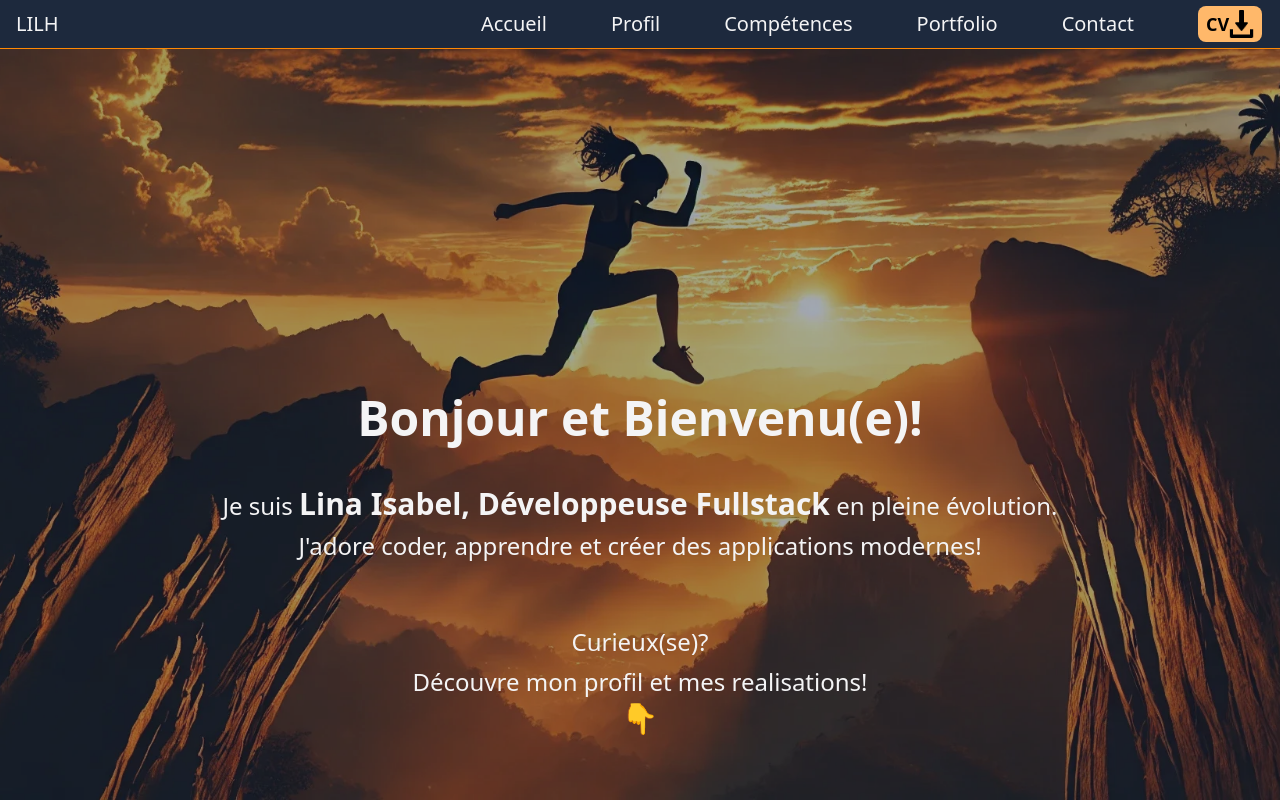
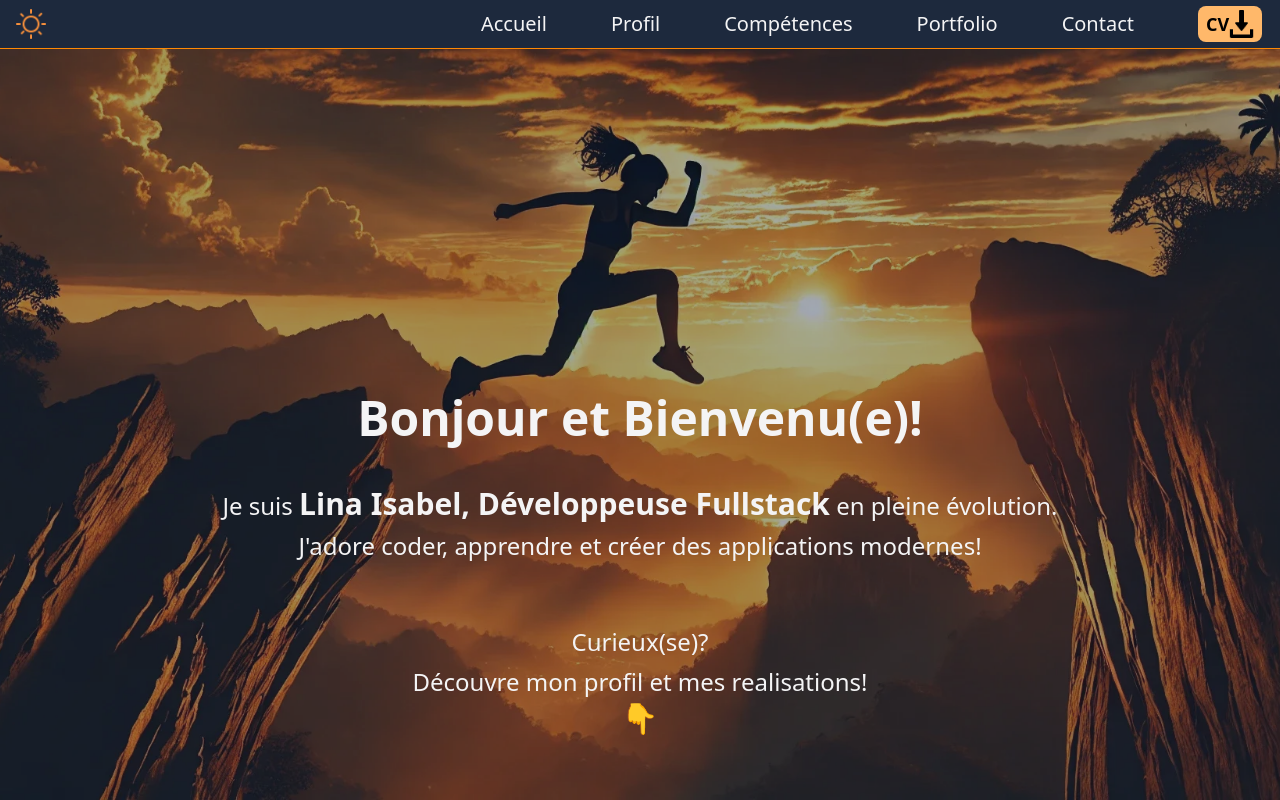
Before and after one commit to LinaIsabelLH/Portfolio, a Next.js app: page / in a window 1280 px wide. Shown: the top 800 px of the page. Built offline with nearby package versions, Linux system fonts and the light colour scheme.

Commit message:
mise en place responsive style header, profile en cours

```diff
--- a/components/Header.tsx
+++ b/components/Header.tsx
@@ -1,18 +1,23 @@
 import React from "react";
 import { Link } from "react-scroll";
 import CVDownloadBtn from "./CVDownloadBtn";
+import Image from "next/image";
 
 const Header = () => {
   return (
     <header className="fixed flex-auto bg-slate-800 text-zinc-100 p-4 w-full top-0 z-50 border-b border-orange-400">
-      <nav className="container mx-auto flex justify-between items-center h-4 font-body font-medium text-xl ">
-        <h1>LILH</h1>
+      <nav className="container mx-auto flex justify-between items-center h-4 font-body font-medium text-xl max-[1024px]:justify-evenly ">
+        <Image
+          src="/img/soleil.png"
+          alt="changing to the dark or light mode"
+          height={30}
+          width={30}
+          className="mr-8"
+        />
         {/* <Image alt="imageLogo" src="" className=" font-bold" /> */}
         <div className="space-x-16 flex items-center cursor-pointer ">
           <Link to="home" smooth={true} duration={500}>
-            {/* Mettre un span pour le titre de chaque lien si on peut le separer
-            de l icone comme ci-dessous */}
-            <span>Accueil</span>
+            Accueil
           </Link>
           <Link to="profil" smooth={true} duration={500}>
             Profil
--- a/components/ProfileSection.tsx
+++ b/components/ProfileSection.tsx
@@ -26,7 +26,7 @@ const ProfileSection = () => {
 
   return (
     <>
-      <div ref={ref} className="z-10 flex justify-center items-center relative">
+      <div ref={ref} className="z-10 flex justify-center items-center relative max-[970px]:flex-wrap-reverse">
         {/* Conteneur du texte animmé avec motion, et la bordure animée avec css animation */}
         <motion.div
           className={`relative mt-20 max-w-xl my-4 p-0.5 ${
@@ -99,7 +99,7 @@ const ProfileSection = () => {
             transition={{ duration: 1.5, ease: "easeInOut" }}
           />
 
-          <div className="w-80 h-100 overflow-hidden rounded-[50%] border-2 border-orange-400">
+          <div className="w-80 h-100 overflow-hidden rounded-[50%] border-2 border-orange-400 max-[1024px]:max-w-[250px] max-[1024px]:max-h-[300px]">
             <Image
               src="/img/photoProfile.jpg"
               alt="photoProfile"
--- a/components/Section.tsx
+++ b/components/Section.tsx
@@ -1,28 +1,54 @@
-import React from "react";
+import React, { useEffect, useState } from "react";
 import SectionTitle from "./SectionTitle";
 
-interface SectionProps{
+interface SectionProps {
   id: string;
   title: string;
   backgroundImage: string;
   children?: React.ReactNode;
 }
 
-const Section : React.FC <SectionProps> = ({id, title, backgroundImage, children}) =>{
+const Section: React.FC<SectionProps> = ({
+  id,
+  title,
+  backgroundImage,
+  children,
+}) => {
+  const [bgImage, setBgImage] = useState(backgroundImage);
+
+  useEffect(() => {
+    const handleResize = () => {
+      if (window.innerWidth < 1100) {
+        setBgImage(""); // Supprime l'image pour les petits écrans
+      } else {
+        setBgImage(backgroundImage); // Remet l'image sur les grands écrans
+      }
+    };
+
+    handleResize(); // Exécuter au chargement
+    window.addEventListener("resize", handleResize);
+
+    return () => window.removeEventListener("resize", handleResize);
+  }, [backgroundImage]);
+
   return (
     <section
       id={id}
-        className="relative h-screen flex flex-col items-center justify-start bg-cover bg-center bg-no-repeat pt-24"
-        style={{backgroundImage: `url('${backgroundImage}')`}}
+      className={`relative h-screen flex flex-col items-center justify-start bg-cover bg-center bg-no-repeat pt-24 ${
+        bgImage ? "" : "bg-stone-900"
+      }`}
+      style={{
+        backgroundImage: bgImage ? `url('${backgroundImage}')` : "none",
+      }}
     >
       {/* Overlay semi-transparent */}
       <div className="absolute inset-0 bg-slate-800/40"></div>
       {/* Titre de la section */}
-        <SectionTitle title={title}/>
+      <SectionTitle title={title} />
       {/* Contenu de la section */}
       {children}
     </section>
-    )
-}
+  );
+};
 
 export default Section;
```
Also changed, not shown: public/img/lune.png (added), public/img/soleil.png (added). Lines whose indentation alone changed are shown as unchanged.
